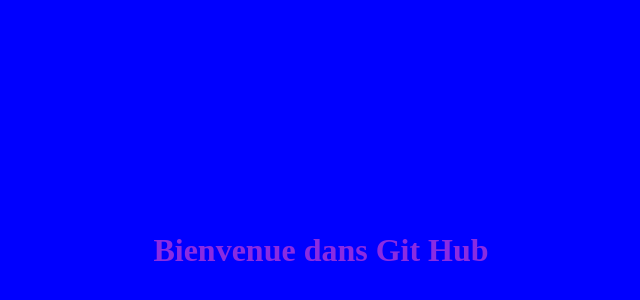
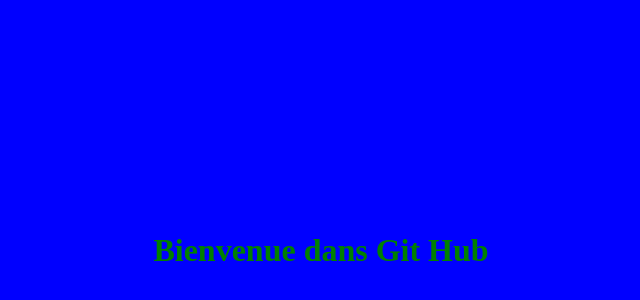
Before and after one commit to tantelinirinarav/GIGATHECFIANARANTSOA, a plain HTML site: page index.html in a window 1280 px wide. Shown: the part 42-342 px from the top of the page, without its empty margins (319-959 px from the left). Drawn offline with Linux system fonts and the light colour scheme.

Commit message:
modification du couleur du texte en verte

```diff
--- a/index.html
+++ b/index.html
@@ -7,6 +7,6 @@
     <title>Mon premier projet git Hug </title>
 </head>
 <body style="background-color: blue;">
-       <h1 style="padding-top: 20%; padding-bottom: 20%; text-align: center; color: blueviolet;">Bienvenue dans Git Hub </h1>
+       <h1 style="padding-top: 20%; padding-bottom: 20%; text-align: center; color: green;">Bienvenue dans Git Hub </h1>
 </body>
 </html>
```
